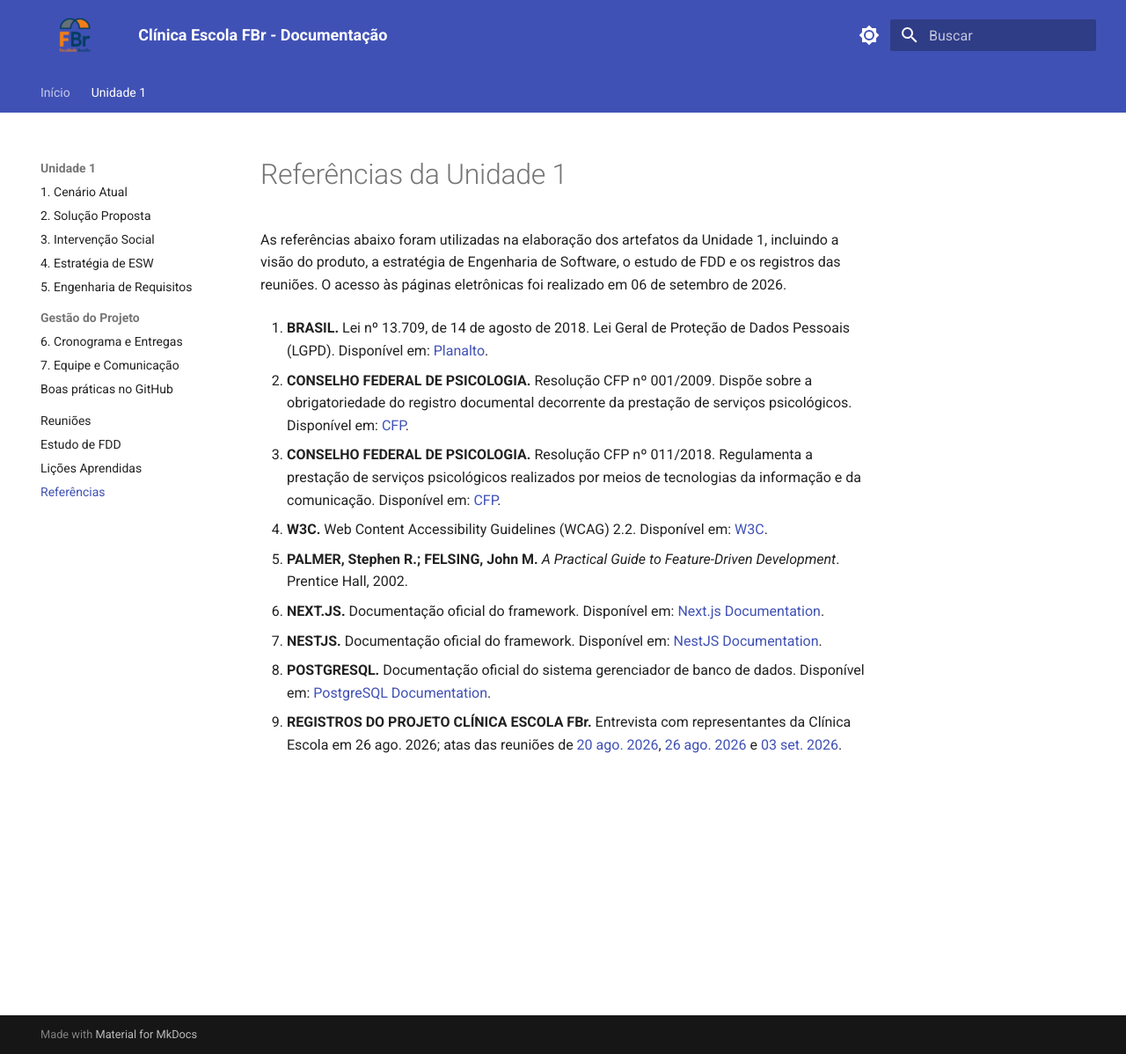
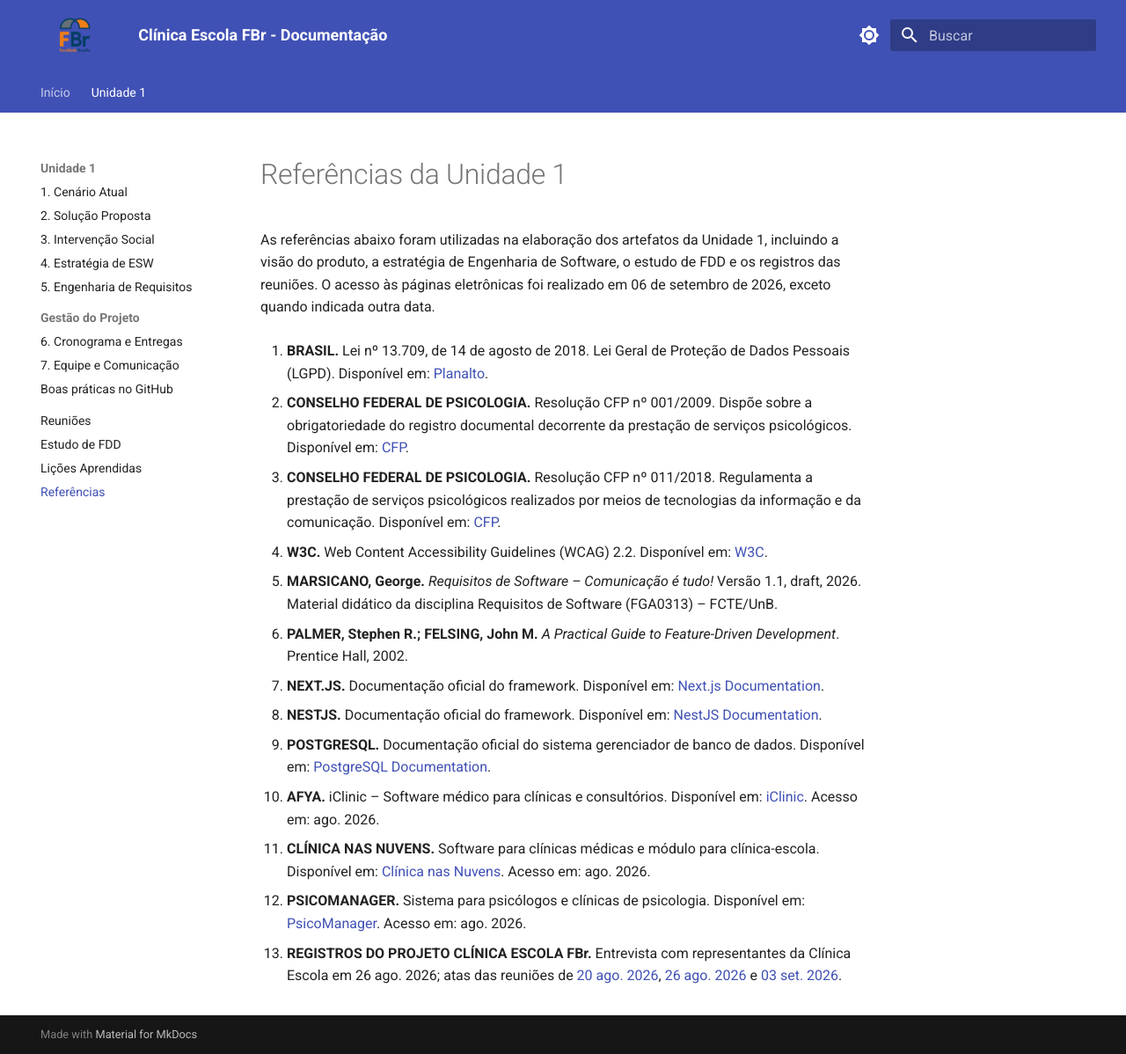
Before and after one commit to mdsreq-fga-unb/REQ-2026.2-T02-ClinicaEscolaFBr, an MkDocs documentation site: the page built from docs/unidade-1/referencias.md, in a window 1280 px wide and 1198 px high. Shown: the whole window at 88% size. Built offline with MkDocs 1.6.1 and Material for MkDocs 9.7.7, drawn with Linux system fonts in a browser that asks for light colours.

Commit message:
docs: complementa as referências

```diff
--- a/docs/unidade-1/referencias.md
+++ b/docs/unidade-1/referencias.md
@@ -1,6 +1,6 @@
 # Referências da Unidade 1
 
-As referências abaixo foram utilizadas na elaboração dos artefatos da Unidade 1, incluindo a visão do produto, a estratégia de Engenharia de Software, o estudo de FDD e os registros das reuniões. O acesso às páginas eletrônicas foi realizado em 06 de setembro de 2026.
+As referências abaixo foram utilizadas na elaboração dos artefatos da Unidade 1, incluindo a visão do produto, a estratégia de Engenharia de Software, o estudo de FDD e os registros das reuniões. O acesso às páginas eletrônicas foi realizado em 06 de setembro de 2026, exceto quando indicada outra data.
 
 1. **BRASIL.** Lei nº 13.709, de 14 de agosto de 2018. Lei Geral de Proteção de Dados Pessoais (LGPD). Disponível em: [Planalto](https://www.planalto.gov.br/ccivil_03/_ato2015-2018/2018/lei/l13709.htm).
 
@@ -10,12 +10,20 @@
 
 4. **W3C.** Web Content Accessibility Guidelines (WCAG) 2.2. Disponível em: [W3C](https://www.w3.org/TR/WCAG22/).
 
-5. **PALMER, Stephen R.; FELSING, John M.** _A Practical Guide to Feature-Driven Development_. Prentice Hall, 2002.
+5. **MARSICANO, George.** _Requisitos de Software – Comunicação é tudo!_ Versão 1.1, draft, 2026. Material didático da disciplina Requisitos de Software (FGA0313) – FCTE/UnB.
 
-6. **NEXT.JS.** Documentação oficial do framework. Disponível em: [Next.js Documentation](https://nextjs.org/docs).
+6. **PALMER, Stephen R.; FELSING, John M.** _A Practical Guide to Feature-Driven Development_. Prentice Hall, 2002.
 
-7. **NESTJS.** Documentação oficial do framework. Disponível em: [NestJS Documentation](https://docs.nestjs.com/).
+7. **NEXT.JS.** Documentação oficial do framework. Disponível em: [Next.js Documentation](https://nextjs.org/docs).
 
-8. **POSTGRESQL.** Documentação oficial do sistema gerenciador de banco de dados. Disponível em: [PostgreSQL Documentation](https://www.postgresql.org/docs/).
+8. **NESTJS.** Documentação oficial do framework. Disponível em: [NestJS Documentation](https://docs.nestjs.com/).
 
-9. **REGISTROS DO PROJETO CLÍNICA ESCOLA FBr.** Entrevista com representantes da Clínica Escola em 26 ago. 2026; atas das reuniões de [20 ago. 2026](../assets/atas-reunioes/Ata_Reuniao_01_Projeto_Requisitos.pdf), [26 ago. 2026](../assets/atas-reunioes/Ata_Reuniao_Clinica_Escola_FBr_26-08-2026_ATUALIZADA.pdf) e [03 set. 2026](../assets/atas-reunioes/Ata_Reuniao_03-09-2026.pdf).
+9. **POSTGRESQL.** Documentação oficial do sistema gerenciador de banco de dados. Disponível em: [PostgreSQL Documentation](https://www.postgresql.org/docs/).
+
+10. **AFYA.** iClinic – Software médico para clínicas e consultórios. Disponível em: [iClinic](https://www.iclinic.com.br/). Acesso em: ago. 2026.
+
+11. **CLÍNICA NAS NUVENS.** Software para clínicas médicas e módulo para clínica-escola. Disponível em: [Clínica nas Nuvens](https://www.clinicanasnuvens.com.br/). Acesso em: ago. 2026.
+
+12. **PSICOMANAGER.** Sistema para psicólogos e clínicas de psicologia. Disponível em: [PsicoManager](https://www.psicomanager.com.br/). Acesso em: ago. 2026.
+
+13. **REGISTROS DO PROJETO CLÍNICA ESCOLA FBr.** Entrevista com representantes da Clínica Escola em 26 ago. 2026; atas das reuniões de [20 ago. 2026](../assets/atas-reunioes/Ata_Reuniao_01_Projeto_Requisitos.pdf), [26 ago. 2026](../assets/atas-reunioes/Ata_Reuniao_Clinica_Escola_FBr_26-08-2026_ATUALIZADA.pdf) e [03 set. 2026](../assets/atas-reunioes/Ata_Reuniao_03-09-2026.pdf).
```
